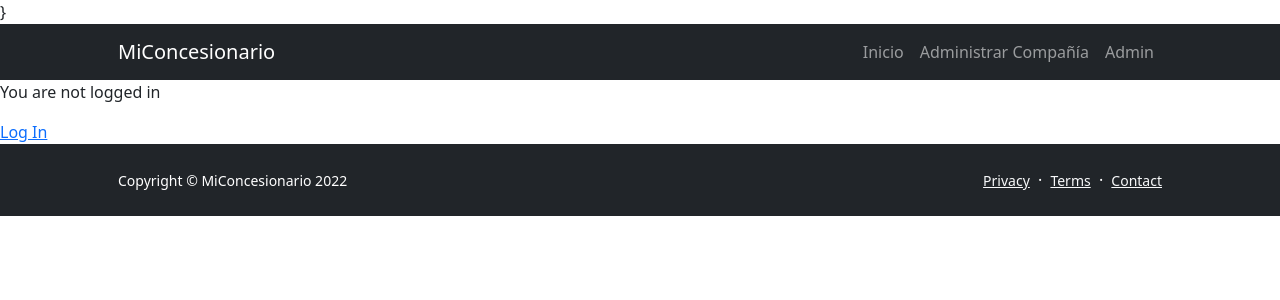
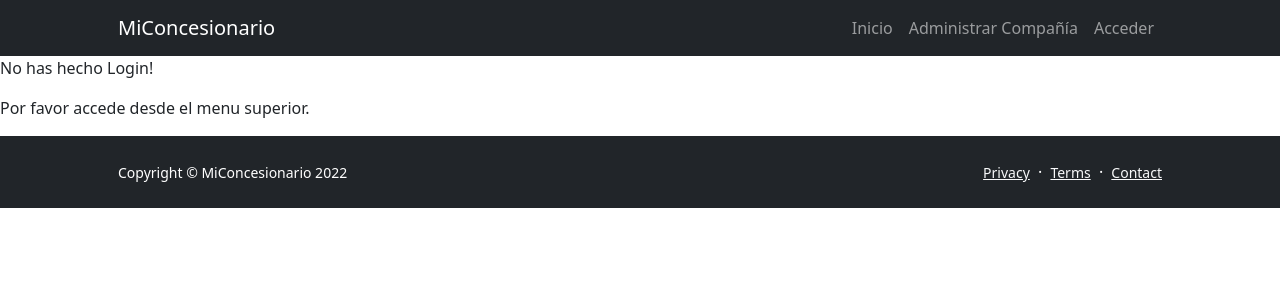
Before and after one commit to MaximilianoBracho/Coder-23855-python, a Django app: page / in a window 1280 px wide. Shown: the top 300 px of the page. Run offline with Django 4.2, Linux system fonts and the light colour scheme; some libraries are stand-ins or nearby versions.

Commit message:
Menú dinámico

```diff
--- a/templates/base.html
+++ b/templates/base.html
@@ -1,7 +1,7 @@
 <!-- templates/base.html -->
 <!DOCTYPE html>
 <html lang="en">
-  <head>}
+  <head>
     {% load static %}
     <meta charset="utf-8" />
     <meta name="viewport" content="width=device-width, initial-scale=1, shrink-to-fit=no" />
@@ -26,24 +26,26 @@
           <button class="navbar-toggler" type="button" data-bs-toggle="collapse" data-bs-target="#navbarSupportedContent" aria-controls="navbarSupportedContent" aria-expanded="false" aria-label="Toggle navigation"><span class="navbar-toggler-icon"></span></button>
           <div class="collapse navbar-collapse" id="navbarSupportedContent">
             <ul class="navbar-nav ms-auto mb-2 mb-lg-0">
-              <li class="nav-item"><a class="nav-link" href="">Inicio</a></li>
-              <li class="nav-item"><a class="nav-link" href="ManageCompany/">Administrar Compañía</a></li>
-              <li class="nav-item"><a class="nav-link" href="admin/">Admin</a></li>
+              <li class="nav-item"><a class="nav-link" href="/">Inicio</a></li>
+              <li class="nav-item"><a class="nav-link" href="/ManageCompany/">Administrar Compañía</a></li>
+              {% if user.username == 'mbracho' %}
+              <li class="nav-item"><a class="nav-link" href="/admin/">Admin</a></li>
+              {% endif %}
+              {% if user.is_authenticated %}
+                <li class="nav-item"><a class="nav-link" href="{% url 'logout' %}">Salir</a></li>
+              {% else %}
+                <li class="nav-item"><a class="nav-link" href="{% url 'login' %}">Acceder</a></li>
+              {% endif %}
+
             </ul>
           </div>
         </div>
       </nav>
 
       {% block content %}
-        <ul class="sidebar-nav">
-        {% if user.is_authenticated %}
-          <li>User: {{ user.get_username }}</li>
-          <li><a href="{% url 'logout'%}?next={{request.path}}">Logout</a></li>
-        {% else %}
-          <li><a href="{% url 'login'%}?next={{request.path}}">Login</a></li>
-        {% endif %}
-        </ul>
+
       {% endblock %}
+
     <main>
     <!-- Footer-->
     <footer class="bg-dark py-4 mt-auto">
--- a/templates/home.html
+++ b/templates/home.html
@@ -4,11 +4,12 @@
 {% block title %}Home{% endblock %}
 
 {% block content %}
-{% if user.is_authenticated %}
-  Hi {{ user.username }}!
-  <p><a href ="{% url 'logout' %}">Log Out</a></p>
-{% else %}
-  <p>You are not logged in</p>
-  <a href="{% url 'login' %}">Log In</a>
-{% endif %}
+  {% if user.is_authenticated %}
+    <p>Hola {{ user.username }}!</p>
+    <p>Bienvenido a MiConcesionario</p>
+    La plataforma de gestión de concesionarios de vehículos por excelencia en la República Argentina!
+  {% else %}
+    <p>No has hecho Login!</p>
+    <p>Por favor accede desde el menu superior.</p>
+  {% endif %}
 {% endblock %}
--- a/templates/registration/login.html
+++ b/templates/registration/login.html
@@ -8,8 +8,7 @@
 
   {% if next %}
       {% if user.is_authenticated %}
-    <p>Your account doesn't have access to this page. To proceed,
-    please login with an account that has access.</p>
+        <p>Your account doesn't have access to this page. To proceed,please login with an account that has access.</p>
       {% else %}
         <p>Please login to see this page.</p>
       {% endif %}
```
Also changed, not shown: db.sqlite3. Lines whose indentation alone changed are shown as unchanged.
